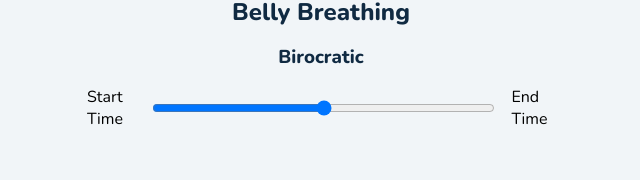
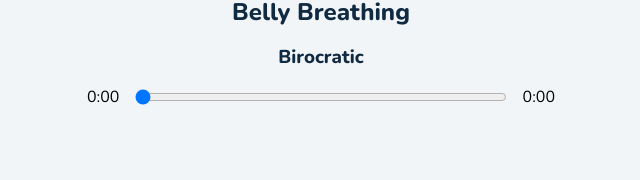
Before and after one commit to IoanLT/Chillhop-music-player, a React (Create React App) app: page / in a window 1280 px wide. Shown: the part 503-683 px from the top of the page, without its empty margins (319-959 px from the left). Built offline with nearby package versions, Linux system fonts and the light colour scheme.

Commit message:
working on input methods in the player section

```diff
--- a/src/components/Player.js
+++ b/src/components/Player.js
@@ -1,8 +1,12 @@
-import React, { useRef } from 'react';
+import React, { useRef, useState } from 'react';
 import { FontAwesomeIcon } from '@fortawesome/react-fontawesome';
 import { faPlay, faPause, faAngleLeft, faAngleRight } from '@fortawesome/free-solid-svg-icons';
 
 const Player = ({ currentSong, setCurrentSong, isPlaying, setIsPlaying }) => {
+    const [songInfo, setSongInfo] = useState({
+        currentTime: 0,
+        duration: 0
+    });
 
     // Using useRef to grab the audio file
     const audioRef = useRef(null);
@@ -22,12 +26,40 @@ const Player = ({ currentSong, setCurrentSong, isPlaying, setIsPlaying }) => {
         }
     }
 
+    const timeUpdateHandler = (e) => {
+        const current = e.target.currentTime;
+        const duration = e.target.duration;
+        setSongInfo({
+            ...songInfo,
+            currentTime: current,
+            duration
+        })
+    }
+    // This format will format the time in minutes and seconds
+    const getTime = (time) => Math.floor(time / 60) + ":" + ("0" + Math.floor(time % 60)).slice(-2);
+
+    // This funtion is used to be able to drag the input
+    const dragHandler = (e) => {
+        audioRef.current.currentTime = e.target.value;
+        setSongInfo({
+            ...songInfo,
+            currentTime: e.target.value
+        })
+    }
+
+
     return (
         <div className="player">
             <div className="time-control">
-                <p>Start Time</p>
-                <input type="range" />
-                <p>End Time</p>
+                <p>{getTime(songInfo.currentTime)}</p>
+                <input
+                    type="range"
+                    min={0}
+                    max={songInfo.duration}
+                    value={songInfo.currentTime}
+                    onChange={dragHandler}
+                />
+                <p>{getTime(songInfo.duration)}</p>
             </div>
             <div className="play-control">
                 <FontAwesomeIcon
@@ -57,8 +89,15 @@ const Player = ({ currentSong, setCurrentSong, isPlaying, setIsPlaying }) => {
                     icon={faAngleRight}
                 />
             </div>
-            {/* Using ref attribute to target this specific file */}
-            <audio ref={audioRef} src={currentSong.audio}></audio>
+            {/* Using ref attribute to target this specific file so we can use it in line 12 */}
+            <audio
+                // The onTimeUpdate event occurs when the playing position of an audio/video has changed
+                onTimeUpdate={timeUpdateHandler}
+                // The onLoadedMetadata event occurs when meta data for the specified audio/video has been loaded.
+                onLoadedMetadata={timeUpdateHandler}
+                ref={audioRef}
+                src={currentSong.audio}>
+            </audio>
         </div>
     )
 }
--- a/src/styles/_player.scss
+++ b/src/styles/_player.scss
@@ -14,7 +14,7 @@
 
     input {
         width: 100%;
-        padding: 1rem 2rem;
+        padding: 1rem 0;
     }
 
     p {
--- a/src/styles/_song.scss
+++ b/src/styles/_song.scss
@@ -18,7 +18,5 @@
         padding: 1rem;
     }
 
-    h3 {
 
-    }
 }
```
